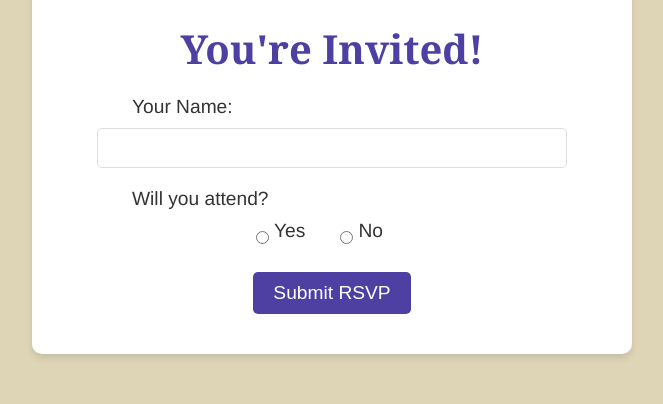
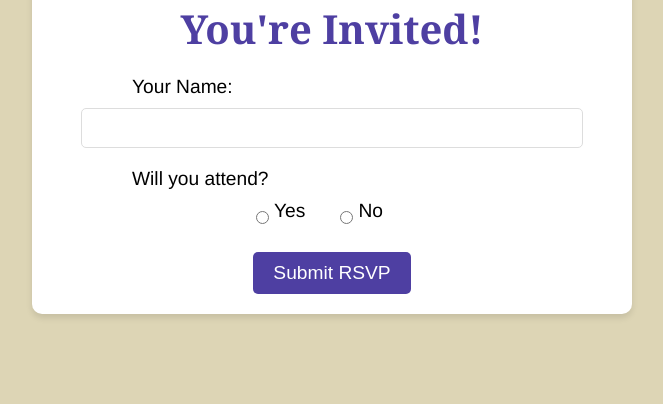
Before and after one commit to davidfwatson/rsvp-site, a Flask app: page / in a window 1280 px wide. Shown: the part 615-1019 px from the top of the page, without its empty margins (308-971 px from the left). After the commit the page ends 933 px from the top, so only its background shows below. Run offline with Flask 3, Linux system fonts and the light colour scheme.

Commit message:
minor update

```diff
--- a/templates/index.html
+++ b/templates/index.html
@@ -13,7 +13,8 @@
             <img src="https://images.evite.com/images.postmark.com/envelope/red03/liners/env_red03_00.png" alt="Envelope" class="envelope-image">
         </div>
 
-        <div class="invite-text">
+        <!-- Invitation Card Overlay -->
+        <div class="invite-card">
             <h1>You're Invited!</h1>
             <form action="/rsvp" method="POST">
                 <label for="name">Your Name:</label>
```
Also changed, not shown: static/invitation.css (indentation only).
